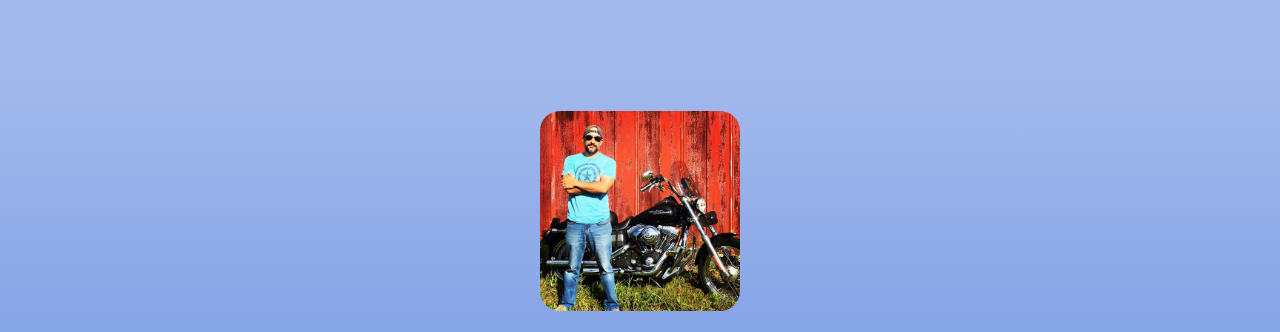
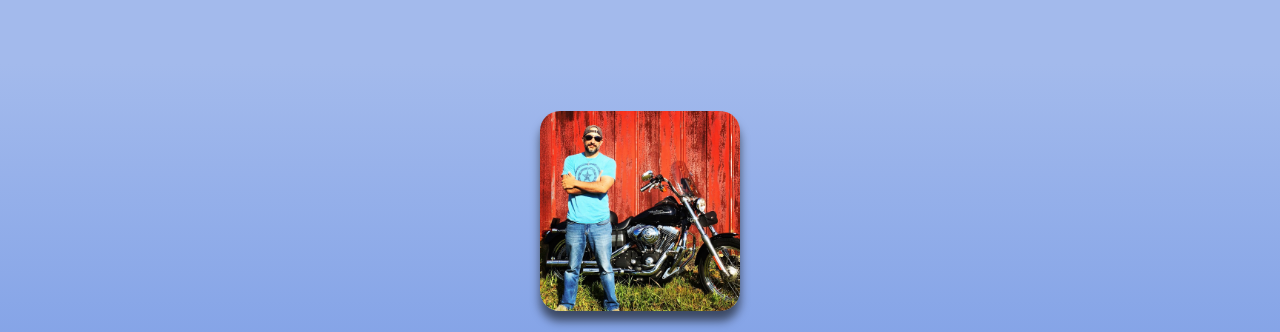
Before and after one commit to SethBowman/Final-Project, a plain HTML site: page index.html in a window 1280 px wide. Shown: the top 332 px of the page. Drawn offline with Linux system fonts and the light colour scheme.

Commit message:
Added additional styling to head photo

```diff
--- a/style.css
+++ b/style.css
@@ -22,6 +22,7 @@ body {
 
   #head-photo {
   border-radius: 10%;
+  box-shadow: 0 10px 10px 0 rgba(10, 11, 14, 0.6);
   }
 
 .music-container {
```
